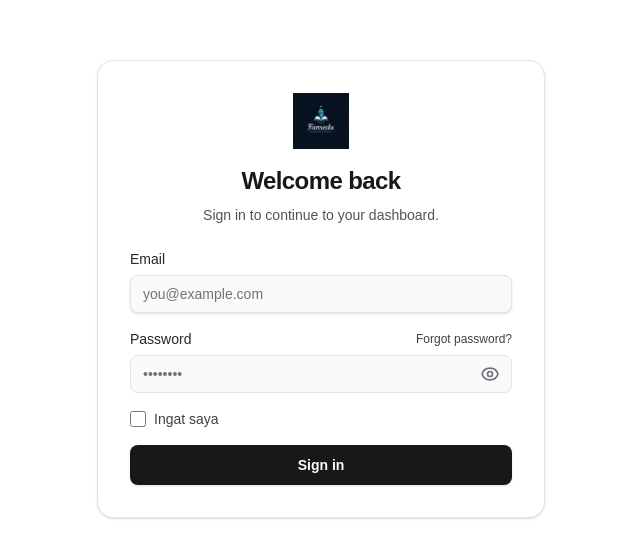
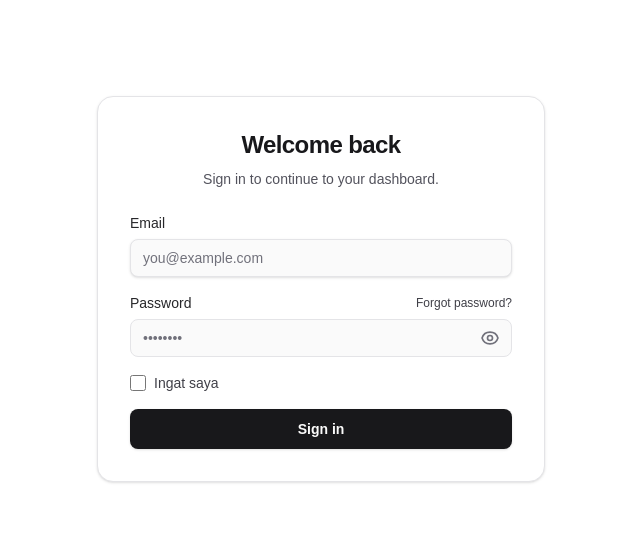
Before and after one commit to meirusfandi/fansedu-nextjs-lms, a Next.js app: page /login in a window 1280 px wide. Shown: the part 111-668 px from the top of the page, without its empty margins (319-959 px from the left). Built offline with nearby package versions, Linux system fonts and the light colour scheme.

Commit message:
remove image

```diff
--- a/src/app/login/page.tsx
+++ b/src/app/login/page.tsx
@@ -93,15 +93,6 @@ export default function LoginPage() {
     <div className="flex min-h-screen items-center justify-center bg-white px-4">
       <div className="w-full max-w-md rounded-2xl border border-zinc-200 bg-white p-8 shadow-sm">
         <div className="mb-6 text-center">
-          <div className="mb-4 flex justify-center">
-            <img
-              src="/fansedu-logo.png"
-              alt="FansEdu"
-              className="h-14 w-auto object-contain"
-              width={180}
-              height={56}
-            />
-          </div>
           <h1 className="text-2xl font-semibold tracking-tight text-zinc-900">
             Welcome back
           </h1>
```
